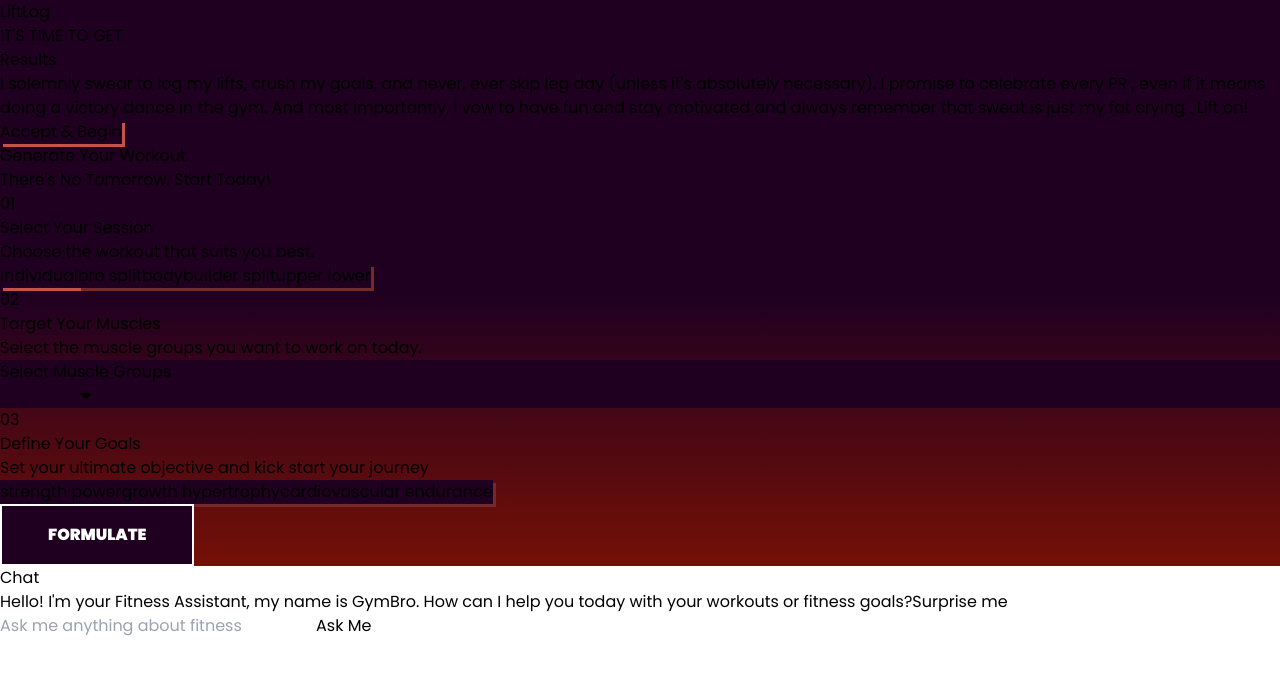
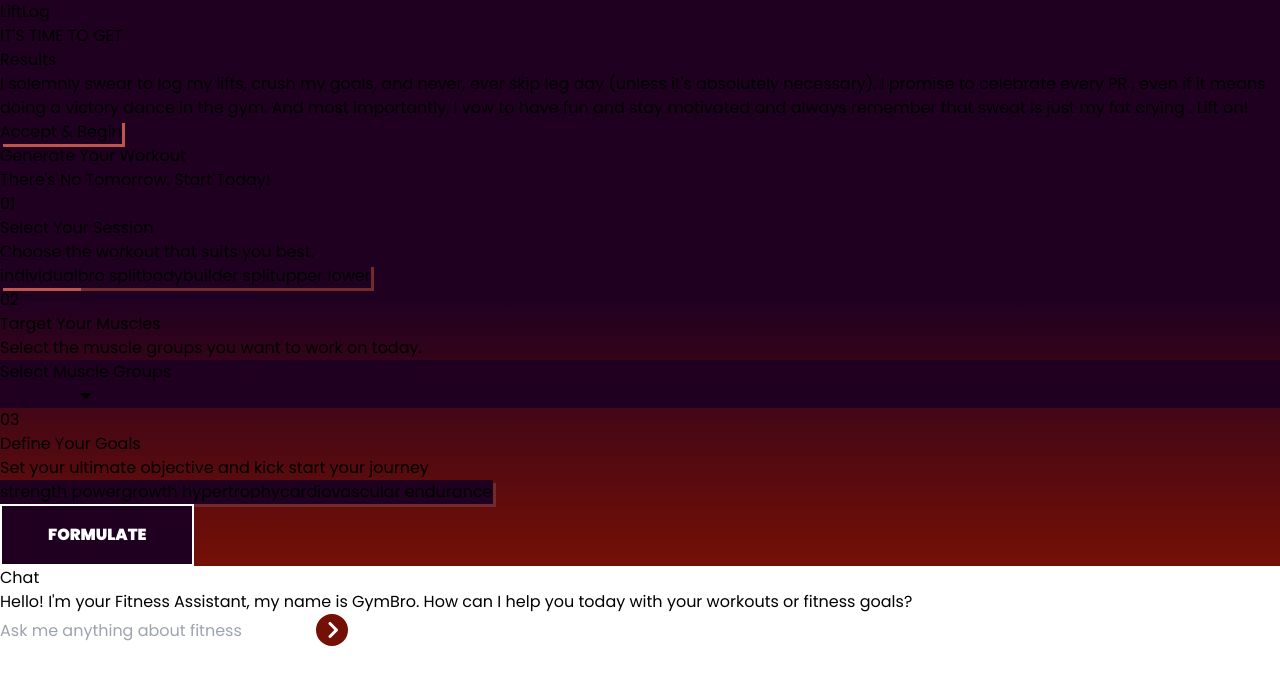
Before and after one commit to shamikaredkar/LiftLog, a React (Vite) app: page / in a window 1280 px wide. Both pictures are taken after a click on the button "Chat". Shown: the top 684 px of the page. Built offline with nearby package versions, Linux system fonts and the light colour scheme.

Commit message:
Set introduction message as initial state and adjusted uI elements

```diff
--- a/package.json
+++ b/package.json
@@ -11,6 +11,9 @@
     "preview": "vite preview"
   },
   "dependencies": {
+    "@fortawesome/fontawesome-svg-core": "^6.6.0",
+    "@fortawesome/free-solid-svg-icons": "^6.6.0",
+    "@fortawesome/react-fontawesome": "^0.2.2",
     "@google/generative-ai": "^0.16.0",
     "animejs": "^3.2.2",
     "cors": "^2.8.5",
--- a/src/components/Chatbot.jsx
+++ b/src/components/Chatbot.jsx
@@ -1,4 +1,6 @@
 import React, { useState, useRef, useEffect } from "react";
+import { FontAwesomeIcon } from "@fortawesome/react-fontawesome";
+import { faCircleChevronRight } from "@fortawesome/free-solid-svg-icons"; // Correct icon import
 import "./Chatbot.css"; // Import the CSS file
 
 export default function Chatbot() {
@@ -73,11 +75,26 @@ export default function Chatbot() {
   const clear = () => {
     setValue("");
     setError("");
-    setChatHistory([]);
+    setChatHistory([
+      {
+        role: "model",
+        parts:
+          "Hello! I'm your Fitness Assistant, my name is GymBro. How can I help you today with your workouts or fitness goals?",
+      },
+    ]);
   };
 
   const toggleChat = () => {
     setIsOpen(!isOpen);
+    if (!isOpen) {
+      setChatHistory([
+        {
+          role: "model",
+          parts:
+            "Hello! I'm your Fitness Assistant, my name is GymBro. How can I help you today with your workouts or fitness goals?",
+        },
+      ]);
+    }
   };
 
   useEffect(() => {
@@ -97,18 +114,6 @@ export default function Chatbot() {
       </button>
       {isOpen && (
         <div className='bg-white border border-gray-300 rounded-lg w-[500px] h-[600px] shadow-lg flex flex-col absolute bottom-20 right-0'>
-          <div className='p-4 bg-gray-200'>
-            <p className='mb-2'>
-              Hello! I'm your Fitness Assistant, my name is GymBro. How can I
-              help you today with your workouts or fitness goals?
-              <button
-                className='ml-2 px-4 py-2 bg-green-500 text-white rounded'
-                onClick={surprise}
-              >
-                Surprise me
-              </button>
-            </p>
-          </div>
           <div className='flex-1 flex flex-col overflow-hidden'>
             <div className='flex-1 overflow-y-auto p-4' ref={chatContainerRef}>
               {chatHistory.map((chatItem, index) => {
@@ -138,11 +143,15 @@ export default function Chatbot() {
               />
               {!error && (
                 <button
-                  className='ml-2 px-4 py-2 bg-blue-500 text-white rounded-lg'
+                  className='ml-2 px-2 text-white rounded-lg'
                   onClick={getResponse}
                   disabled={loading}
                 >
-                  Ask Me
+                  <FontAwesomeIcon
+                    icon={faCircleChevronRight}
+                    style={{ color: "#751006" }}
+                    size='2xl'
+                  />
                 </button>
               )}
               {error && (
--- a/src/components/Hero.jsx
+++ b/src/components/Hero.jsx
@@ -1,6 +1,5 @@
 import React from "react";
 import { useTypewriter } from "react-simple-typewriter";
-import Button from "./Button";
 
 export default function Hero() {
   const [typeEffect] = useTypewriter({
```
Also changed, not shown: 1 other file (tests, documents, lock files or other folders).
